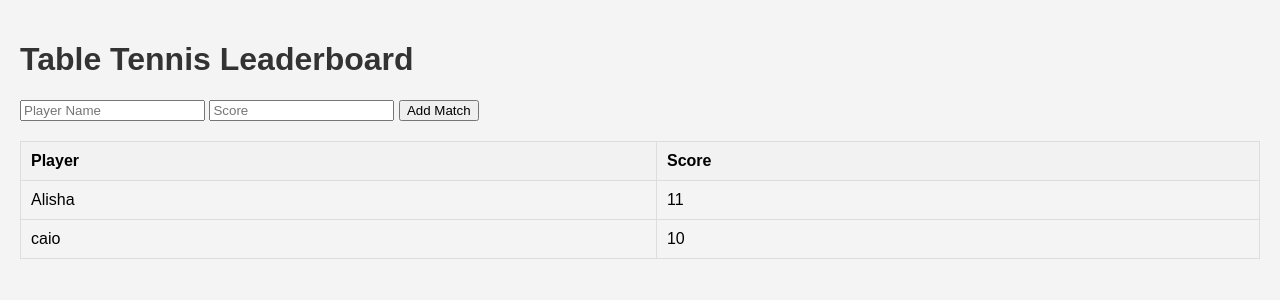
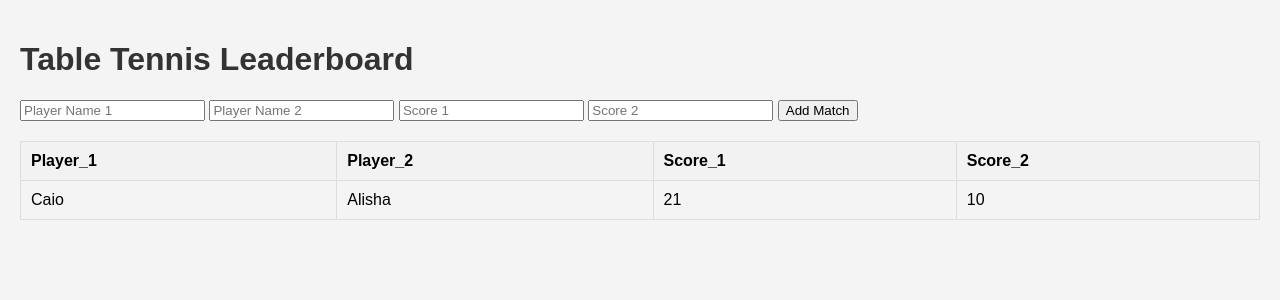
Before and after one commit to cunning-odysseus/Tennis, a Flask app: page / in a window 1280 px wide. Shown: the top 300 px of the page. Run offline with Flask 3, Linux system fonts and the light colour scheme.

Commit message:
2e speler toegevoegd

```diff
--- a/leaderboard/app.py
+++ b/leaderboard/app.py
@@ -30,11 +30,13 @@ app.config['SQLALCHEMY_TRACK_MODIFICATIONS'] = False
 # Maakt integratie tussen SQLAlchemy en de app
 db = SQLAlchemy(app)
 
+# Dit is een tabel
 class Match(db.Model):
     id = db.Column(db.Integer, primary_key=True)
-    player = db.Column(db.String(80), nullable=False)
-    score = db.Column(db.Integer, nullable=False)
-
+    player_1 = db.Column(db.String(80), nullable=False)
+    player_2 = db.Column(db.String(80), nullable=False)
+    score_1 = db.Column(db.Integer, nullable=False)
+    score_2 = db.Column(db.Integer, nullable=False)
 # Create the database and tables within the application context
 with app.app_context():
     db.create_all()
@@ -43,19 +45,26 @@ with app.app_context():
 # HTML content in de string wordt gerenderd
 @app.route('/')
 def index():
-    leaderboard = Match.query.order_by(Match.score.desc()).all()
+    # lijst met matches
+    leaderboard = Match.query.order_by(Match.score_1.desc()).all()
+    # geeft een string terug van html waarin leaderbord is geinjecteerd waarvan de browser iets moois maakt
+    # checken hoe render template werkt
+    # roundtrip maken
     return render_template('leaderboard.html', leaderboard=leaderboard)
 
 @app.route('/add', methods=['POST'])
 def add_match():
-    player = request.form.get('player')
-    score = request.form.get('score')
-    new_match = Match(player=player, score=int(score))
+    # spelers toevoegen, scores toevoegen -> ook in html ->table tennis  en in entry for leaderbord
+    player_1 = request.form.get('player_1')
+    player_2 = request.form.get('player_2')
+    score_1 = request.form.get('score_1')
+    score_2 = request.form.get('score_2')
+    new_match = Match(player_1=player_1, player_2=player_2, score_1=score_1, score_2=score_2)
     db.session.add(new_match)
     db.session.commit()
     return redirect(url_for('index'))
 
 if __name__ == '__main__':
-    app.run(debug=False)
+    app.run(debug=True)
 
 # test
--- a/leaderboard/templates/leaderboard.html
+++ b/leaderboard/templates/leaderboard.html
@@ -9,22 +9,28 @@
 <body>
     <h1>Table Tennis Leaderboard</h1>
     <form action="{{ url_for('add_match') }}" method="POST">
-        <input type="text" name="player" placeholder="Player Name" required>
-        <input type="number" name="score" placeholder="Score" required>
+        <input type="text" name="player_1" placeholder="Player Name 1" required>
+        <input type="text" name="player_2" placeholder="Player Name 2" required>
+        <input type="number" name="score_1" placeholder="Score 1" required>
+        <input type="number" name="score_2" placeholder="Score 2" required>
         <button type="submit">Add Match</button>
     </form>
     <table>
         <thead>
             <tr>
-                <th>Player</th>
-                <th>Score</th>
+                <th>Player_1</th>
+                <th>Player_2</th>
+                <th>Score_1</th>
+                <th>Score_2</th>
             </tr>
         </thead>
         <tbody>
             {% for entry in leaderboard %}
             <tr>
-                <td>{{ entry.player }}</td>
-                <td>{{ entry.score }}</td>
+                <td>{{ entry.player_1 }}</td>
+                <td>{{ entry.player_2 }}</td>
+                <td>{{ entry.score_1 }}</td>
+                <td>{{ entry.score_2 }}</td>
             </tr>
             {% endfor %}
         </tbody>
```
Also changed, not shown: leaderboard/data/leaderboard.db, 2 other files.
